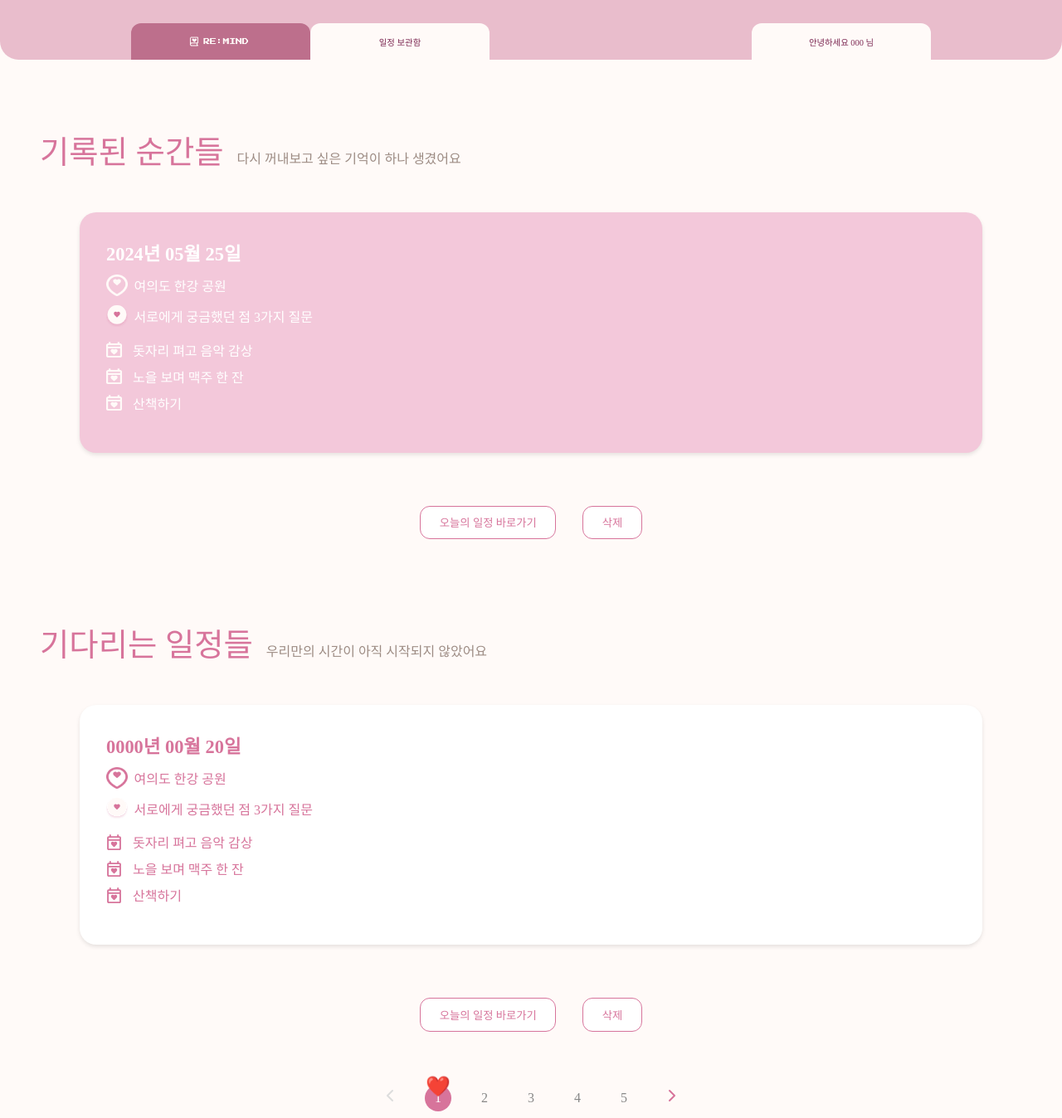
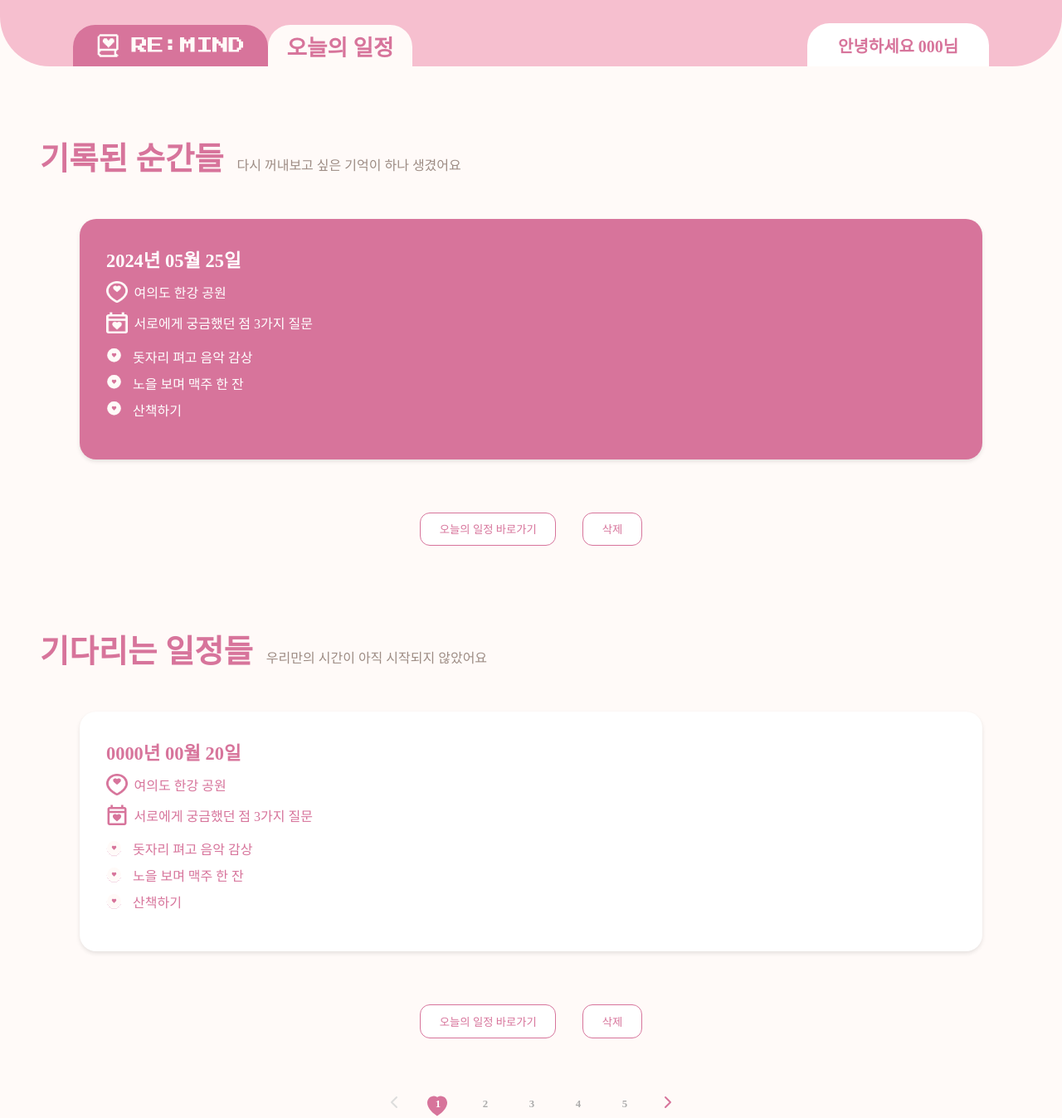
Before and after one commit to 2025-REMIND/REMIND-Frontend, a React (Create React App) app in the folder remind/: page /storage in a window 1280 px wide. Shown: the whole page at 83% size. Built offline with nearby package versions, Linux system fonts and the light colour scheme; a web font is replaced by a local one.

Commit message:
♻️ 코드 일관성 유지를 위한 header 수정

```diff
--- a/remind/src/components/chatbot/header/ChatbotHeader.style.js
+++ b/remind/src/components/chatbot/header/ChatbotHeader.style.js
@@ -4,11 +4,10 @@ export const HeaderLayout=styled.div`
 `
 
 export const Header = styled.header`
-  width: 100%;
-  height: 9vh; /* 120px → 11.1vh */
+  width: 100vw;
+  height: 6.25vw;
+  border-radius: 0vw 0vw 4.68vw 4.68vw;
   background-color: #e9bdcc;
-  border-bottom-left-radius: 2.8vh;
-  border-bottom-right-radius: 2.8vh;
   position: relative;
 `;
 
@@ -24,4 +23,5 @@ export const TabContainer = styled.div`
 
 export const TabLeftGroup = styled.div`
   display: flex;
+  padding-left: 6.88vw;
 `;
--- a/remind/src/components/chatbot/header/Components/HeaderComponents.style.js
+++ b/remind/src/components/chatbot/header/Components/HeaderComponents.style.js
@@ -6,16 +6,16 @@ export const HeaderBox = styled.div`
   justify-content: center;
   background-color: ${({ bgColor }) => bgColor || '#fff'};
   color: ${({ textColor }) => textColor || '#7d2953'};
-  padding: 0.74vh 1.5vh;
-  border-top-left-radius: 1.5vh;
-  border-top-right-radius: 1.5vh;
+
+
   font-weight: 500;
-  font-size: 1.3vh;
-width: clamp(10rem, 15vw, 21rem);
-  height: 4vh;
+  font-size: 1.5vw;
+  width: 18.38vw;
+  height: 3.90vw;
+  border-radius: 2.08vw 2.08vw 0vw 0vw;
 
   img {
-    height: 1.5vh;
-    margin-right: 0.55vh;
+    width: 14.11vw;
+    height: 2.34vw;
   }
 `;
--- a/remind/src/components/scueduleStorage/ScheduleStorage.jsx
+++ b/remind/src/components/scueduleStorage/ScheduleStorage.jsx
@@ -4,7 +4,7 @@ import * as S from './ScheduleStorage.style';
 import { StorageTitle } from './title/StorageTitle';
 import StorageCard from './card/StorageCard';
 import StorageCardButtons from './card/StorageCardButton';
-
+import { useNavigate } from 'react-router-dom';
 // 아이콘 경로 불러오기
 import ListWhite from '../../assets/storage/list-white.png';
 import ListPink from '../../assets/storage/list-pink.svg';
@@ -14,6 +14,7 @@ import HeartPink from '../../assets/storage/heart-pink.svg';
 
 import Pagination from './pagination/Pagination';
 export const ScheduleStorage = () => {
+  const navigate=useNavigate();
   const [page, setPage]=useState(1);
   return (
     <>
@@ -33,7 +34,7 @@ export const ScheduleStorage = () => {
             { text: '산책하기', completed: false },
           ]}
           images={[]}
-          backgroundColor="#f3c8da"
+          backgroundColor="#d7749b"
           listIcon={ListWhite}
           locationIcon={LocationWhite}
           heartIcon={HeartPink}
@@ -41,7 +42,7 @@ export const ScheduleStorage = () => {
 
         />
         <StorageCardButtons
-          onNavigate={() => console.log("바로가기")}
+          onNavigate={() => navigate('/todayplan')}
           onDelete={() => console.log("삭제")}
         />
 
--- a/remind/src/components/scueduleStorage/ScheduleStorage.style.js
+++ b/remind/src/components/scueduleStorage/ScheduleStorage.style.js
@@ -19,6 +19,7 @@ export const StorageTitle = styled.div`
   font-size: 2.4rem;
   color: #d7749b;
   margin: 5rem 0 0 3rem;
+  font-weight: bold;
 `;
 
 export const StorageText = styled.div`
--- a/remind/src/components/scueduleStorage/card/StorageCard.jsx
+++ b/remind/src/components/scueduleStorage/card/StorageCard.jsx
@@ -25,14 +25,14 @@ const StorageCard = ({
             <S.Location>{location}</S.Location>
           </S.IconRow>
           <S.IconRow>
-            <S.RowIcon src={heartIcon} alt="mission" />
+            <S.RowIcon src={listIcon} alt="mission" />
             <S.MissionTitle>{missionTitle}</S.MissionTitle>
           </S.IconRow>
 
           <S.MissionList>
             {missionList.map((mission, idx) => (
               <S.MissionItem key={idx}>
-                <S.MissionIcon src={listIcon} alt="list icon" />
+                <S.MissionIcon src={heartIcon} alt="list icon" />
                 {mission.text}
               </S.MissionItem>
             ))}
--- a/remind/src/components/scueduleStorage/card/StorageCard.style.js
+++ b/remind/src/components/scueduleStorage/card/StorageCard.style.js
@@ -96,9 +96,10 @@ export const NavigateButton = styled.button`
   border: 1px solid #d7749b;
   border-radius: 12px;
   cursor: pointer;
-  :hover{
+  &:hover{
 
     background-color: #d7749b;
+    color:white;
   }
 `;
 
@@ -109,7 +110,8 @@ export const DeleteButton = styled.button`
   border: 1px solid #d7749b;
   border-radius: 12px;
   cursor: pointer;
-  :hover{
+  &:hover{
     background-color: #d7749b;
+    color:white;
   }
 `;
--- /dev/null
+++ b/remind/src/components/scueduleStorage/header/Header.style.js
@@ -0,0 +1,97 @@
+import styled from "styled-components";
+
+export const HeaderLayout = styled.div`
+    display: flex;
+    align-items: flex-end;
+    justify-content: space-between;
+    background-color: #F6BFCF;
+    width: 100vw;
+    height: 6.25vw;
+    border-radius: 0vw 0vw 4.68vw 4.68vw;
+`
+
+export const LeftBox = styled.div`
+    display: flex;
+    flex-direction: row;
+    padding-left: 6.88vw;
+`
+
+export const LogoBox = styled.div`
+    display: flex;
+    flex-direction: column;
+    justify-content: center;
+    align-items: center;
+    background-color: #D7749B;
+    width: 18.38vw;
+    height: 3.90vw;
+    border-radius: 2.08vw 2.08vw 0vw 0vw;
+`
+
+export const Logo = styled.img`
+    width: 14.11vw;
+    height: 2.34vw;
+`
+
+export const Title = styled.div`
+    display: flex;
+    flex-direction: column;
+    text-align: center;
+    justify-content: center;
+    width: 13.54vw;
+    height: 3.90vw;
+    background-color: #FFFAF8;
+    border-radius: 2.08vw 2.08vw 0vw 0vw;
+
+    p {
+        color: #D7749B;
+        font-size: 2.08vw;
+        font-weight: 800;
+        margin: 0;
+    }
+`
+
+export const RightBox = styled.div`
+    display: flex;
+    flex-direction: row;
+    padding-right: 6.88vw;
+`
+
+export const TimeBox = styled.div`
+    display: flex;
+    justify-content: center;
+    align-items: center;
+    width: 13.54vw;
+    height: 4.06vw;
+    background-color: #D7749B;
+    border-radius: 2.08vw 2.08vw 0vw 0vw;
+    gap: 0.78vw;
+`
+
+export const Time = styled.div`
+    font-size: 2.08vw;
+    font-weight: 700;
+    color: #FFFAF8;
+`
+
+export const MusicBox = styled.div`
+    display: flex;
+    justify-content: center;
+    align-items: center;
+    width: 17.08vw;
+    height: 4.06vw;
+    background-color: white;
+    border-radius: 2.08vw 2.08vw 0vw 0vw;
+    gap: 0.78vw;
+    color:#D7749B;
+`
+
+export const Icon = styled.img`
+    width: 3.12vw;
+    height: 3.12vw;
+`
+
+export const Music = styled.p`
+    font-size: 1.56vw;
+    font-weight: 700;
+    margin: 0;
+`
--- a/remind/src/components/scueduleStorage/header/StorageHeader.jsx
+++ b/remind/src/components/scueduleStorage/header/StorageHeader.jsx
@@ -1,32 +1,32 @@
-import React from 'react';
-import * as S from '../../chatbot/header/ChatbotHeader.style';
-import Icon from '../../../assets/icon.png';
-import HeaderComponents from '../../chatbot/header/Components/HeaderComponents';
-import { useNavigate } from 'react-router-dom';
-export default function StorageHeader() {
-  const navigate=useNavigate();
-  return (
-    <S.HeaderLayout>
-      <S.Header>
-        <S.TabContainer>
-          <S.TabLeftGroup>
-            <div onClick={()=>navigate('../home') }>
-              <HeaderComponents
-                bgColor="#bd6f8c"
-                icon={Icon}
-              />
-            </div>
-            <HeaderComponents
-              input="일정 보관함"
-              bgColor="#fffaf8"
-            />
-          </S.TabLeftGroup>
-          <HeaderComponents
-            input="안녕하세요 000 님"
-            bgColor="#fffaf8"
-          />
-        </S.TabContainer>
-      </S.Header>
-    </S.HeaderLayout>
-  );
+import * as S from "./Header.style";
+import HOME from "../../../assets/todayplan/remind.svg";
+import MUSIC from "../../../assets/todayplan/music.svg";
+import TIME from "../../../assets/todayplan/time.svg"
+import { useState } from "react";
+import { useNavigate } from "react-router-dom";
+
+export default function Header() {
+    const navigate = useNavigate();
+    const logoClick = () => {
+        navigate(`/home`);
+    }
+
+    return (
+        <S.HeaderLayout>
+            <S.LeftBox>
+                <S.LogoBox onClick = { logoClick }>
+                    <S.Logo src = { HOME } />
+                </S.LogoBox>
+                <S.Title>
+                    <p>오늘의 일정</p>
+                </S.Title>
+            </S.LeftBox>
+
+            <S.RightBox>
+                <S.MusicBox>
+                    <S.Music>안녕하세요 000님</S.Music>
+                </S.MusicBox>
+            </S.RightBox>
+        </S.HeaderLayout>
+    )
 }
--- a/remind/src/components/scueduleStorage/pagination/Pagination.style.js
+++ b/remind/src/components/scueduleStorage/pagination/Pagination.style.js
@@ -11,30 +11,26 @@ export const PaginationWrapper = styled.div`
 export const PageButton = styled.button`
   width: 32px;
   height: 32px;
-  font-size: 1rem;
+  font-size: 0.8rem;
   border: none;
-  border-radius: 50%;
+  border-radius: ${({ isActive }) => (isActive ? '50% 50% 0 0' : '50%')};
   background-color: ${({ isActive }) => (isActive ? '#d7749b' : 'transparent')};
-  color: ${({ isActive }) => (isActive ? '#fff' : '#888')};
-  font-weight: 500;
+  color: ${({ isActive }) => (isActive ? '#ffffff' : '#ababab')};
+  font-weight: 600;
   cursor: pointer;
-  transition: 0.3s;
+  transition: 0.2s;
   position: relative;
 
-  &::before {
-    content: ${({ isActive }) => (isActive ? '"❤️"' : '""')};
-    position: absolute;
-    top: -12px;
-    left: 50%;
-    transform: translateX(-50%);
-    font-size: 1.5rem;
-    color: #d7749b;
-    opacity: ${({ isActive }) => (isActive ? 1 : 0)};
-  }
-
-  &:hover {
-    transform: scale(1.1);
-  }
+  ${({ isActive }) =>
+    isActive &&
+    `
+    clip-path: path("M16 29C16 29 4 22 4 13C4 8.58 7.58 5 12 5C14.39 5 16 6.61 16 6.61C16 6.61 17.61 5 20 5C24.42 5 28 8.58 28 13C28 22 16 29 16 29Z");
+    width: 34px;
+    height: 30px;
+    display: flex;
+    justify-content: center;
+    align-items: center;
+  `}
 `;
 
 export const Arrow = styled.button`
@@ -43,4 +39,5 @@ export const Arrow = styled.button`
   color: ${({ disabled }) => (disabled ? '#ddd' : '#d7749b')};
   font-size: 1.5rem;
   cursor: ${({ disabled }) => (disabled ? 'default' : 'pointer')};
+  padding: 0;
 `;
```
